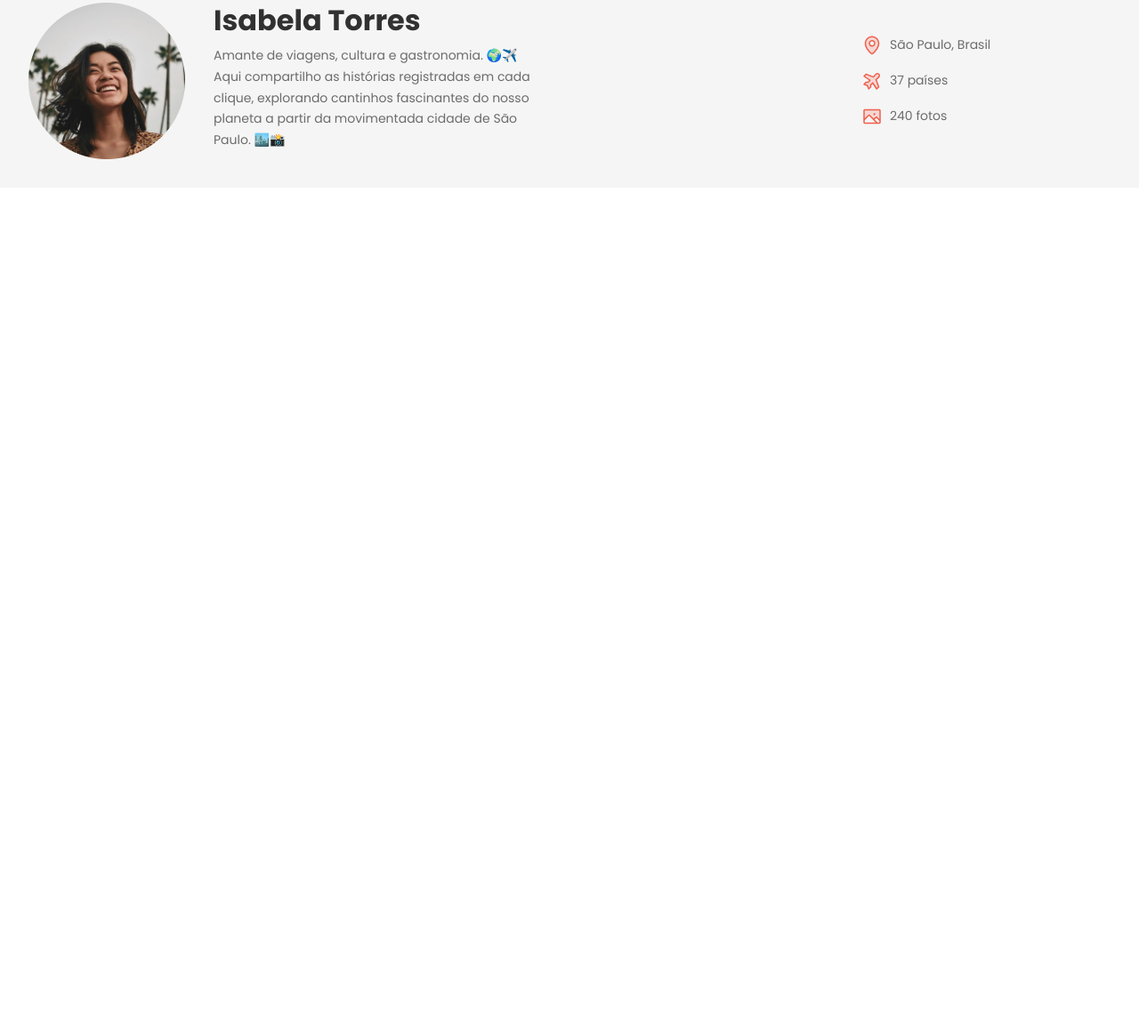
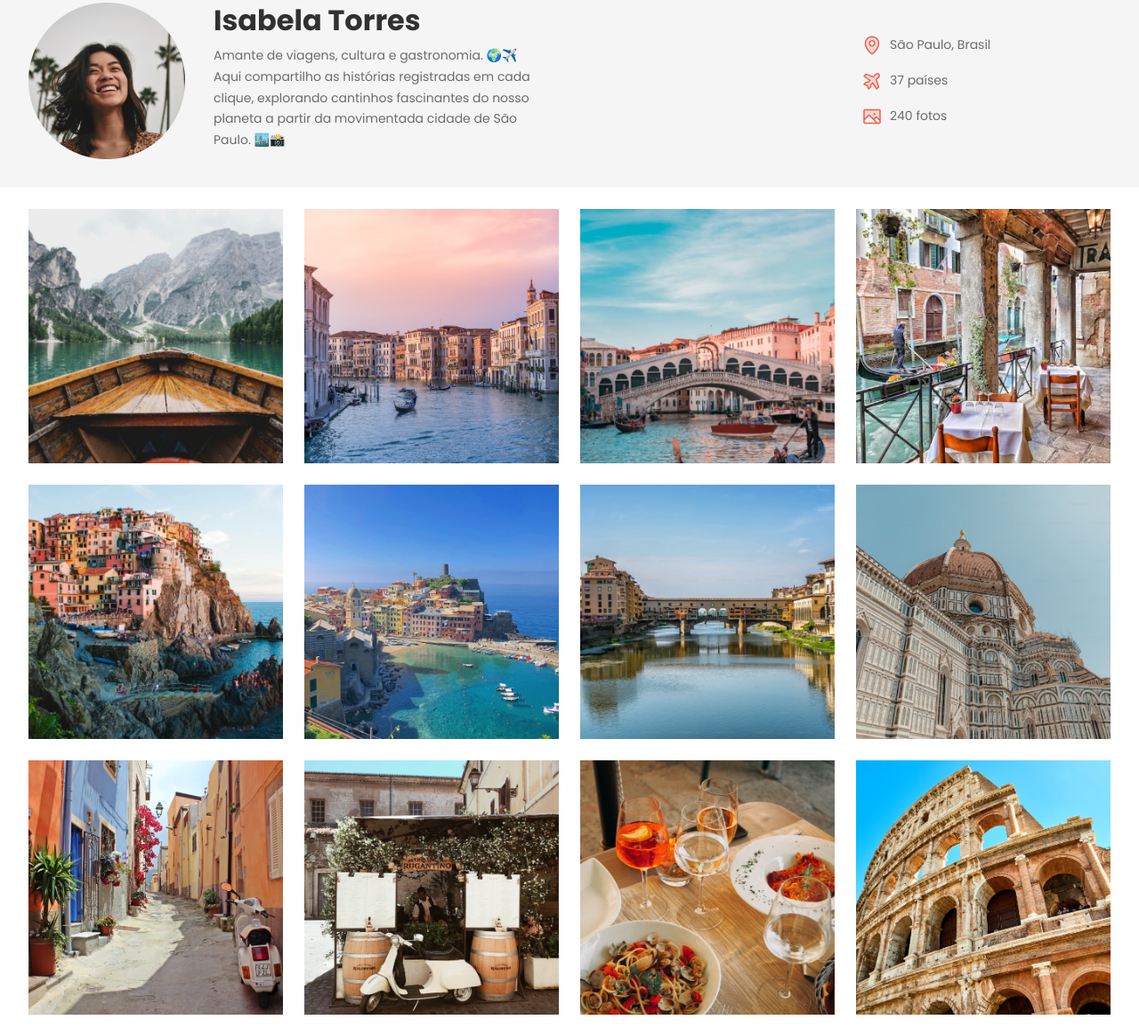
Before and after one commit to KwagFN/Projeto-02, a plain HTML site: page index.html in a window 1280 px wide. Shown: the part 125-1290 px from the top of the page at 89% size. Before the commit the page ends 800 px from the top, so only its background shows below. Drawn offline with Linux system fonts and the light colour scheme.

Commit message:
adicionando galeria principal

```diff
--- a/index.html
+++ b/index.html
@@ -64,5 +64,20 @@
       </div>
     </header>
   </div>
+
+  <main class="container">
+    <img src="assets/images/Image 01.png" alt="">
+    <img src="assets/images/Image 02.png" alt="">
+    <img src="assets/images/Image 03.png" alt="">
+    <img src="assets/images/Image 04.png" alt="">
+    <img src="assets/images/Image 05.png" alt="">
+    <img src="assets/images/Image 06.png" alt="">
+    <img src="assets/images/Image 07.png" alt="">
+    <img src="assets/images/Image 08.png" alt="">
+    <img src="assets/images/Image 09.png" alt="">
+    <img src="assets/images/Image 10.png" alt="">
+    <img src="assets/images/Image 11.png" alt="">
+    <img src="assets/images/Image 12.png" alt="">
+  </main>
 </body>
 </html>
--- a/styles/index.css
+++ b/styles/index.css
@@ -1,3 +1,4 @@
 @import url(global.css);
 @import url(nav.css);
 @import url(header.css);
+@import url(main.css);
--- /dev/null
+++ b/styles/main.css
@@ -0,0 +1,11 @@
+main {
+  display: flex;
+  flex-wrap: wrap;
+  gap: 24px;
+  padding-block: 24px;
+}
+
+main img {
+  width: 286px;
+  height: 286px;
+}
```
